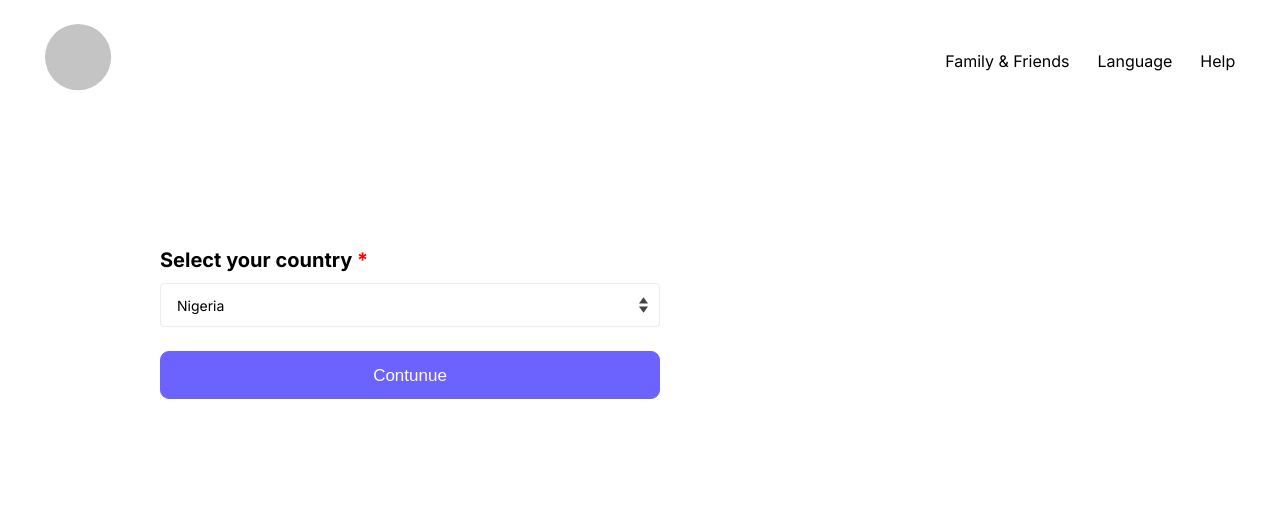
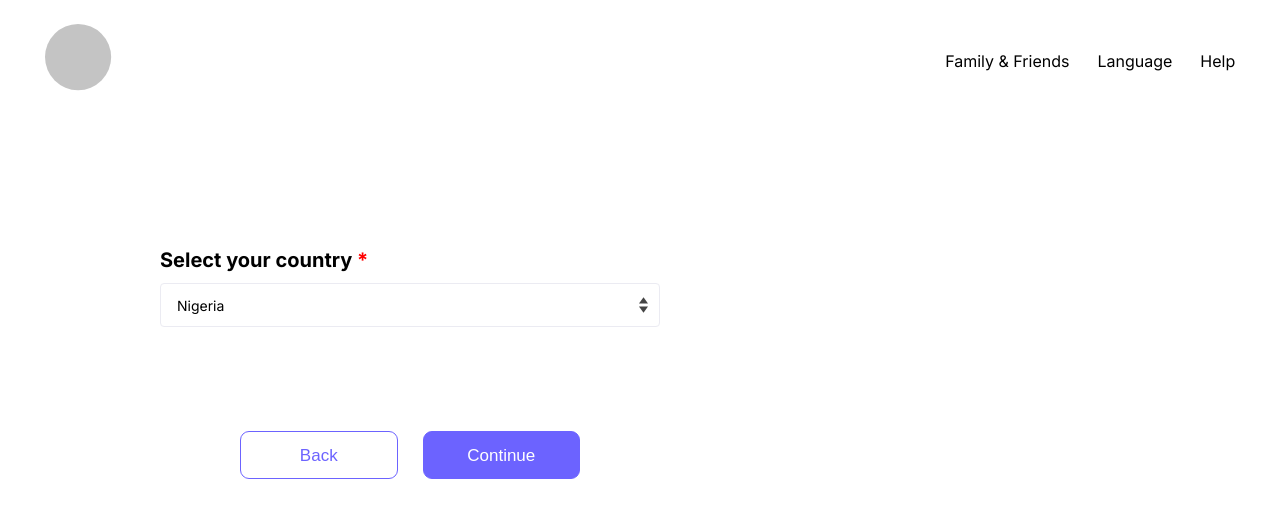
Before and after one commit to victory-a/weTalk-client-ReloadlyXFlutterwave, a React (Create React App) app: page / in a window 1280 px wide. Both pictures are taken after a click on the button "Get Started". Shown: the top 518 px of the page. Built offline with nearby package versions, Linux system fonts and the light colour scheme.

Commit message:
back functionality

```diff
--- a/public/index.html
+++ b/public/index.html
@@ -19,6 +19,8 @@
       rel="stylesheet"
     />
 
+    <script src="https://checkout.flutterwave.com/v3.js"></script>
+
     <title>TopUp X</title>
   </head>
   <body>
--- a/src/components/Button/index.js
+++ b/src/components/Button/index.js
@@ -3,7 +3,11 @@ import styles from "./styles.module.scss";
 
 const Button = props => {
   return (
-    <button type="submit" {...props} className={styles.button}>
+    <button
+      type="submit"
+      {...props}
+      className={`${styles.button} ${props.outline ? styles.outline : ""}`}
+    >
       {props.children}
     </button>
   );
--- a/src/components/Button/styles.module.scss
+++ b/src/components/Button/styles.module.scss
@@ -33,4 +33,10 @@
   svg {
     margin-right: 6px;
   }
+
+  &.outline {
+    color: $secondary;
+    background: $white;
+    border-color: $secondary;
+  }
 }
--- a/src/pages/Home/index.js
+++ b/src/pages/Home/index.js
@@ -12,7 +12,43 @@ import styles from "./styles.module.scss";
 import Mobile from "./steps/Mobile";
 import { useProvider } from "Context/Provider";
 
-const steps = [<Welcome />, <Country />, <Email />, <Amount />, <Mobile />, <Success />];
+const payload = {
+  public_key: "FLWPUBK_TEST-71e737bf406d6173caa00df4246fe29a-X",
+  tx_ref: "RX1",
+  amount: 10,
+  currency: "USD",
+  country: "US",
+  payment_options: " ",
+  // specified redirect URL
+  // redirect_url: "https://callbacks.piedpiper.com/flutterwave.aspx?ismobile=34",
+  meta: {
+    consumer_id: 23,
+    consumer_mac: "92a3-912ba-1192a"
+  },
+  customer: {
+    email: "cornelius@gmail.com",
+    phone_number: "08102909304",
+    name: "Flutterwave Developers"
+  },
+  callback: function(data) {
+    // eslint-disable-next-line no-console
+    console.log(data);
+  },
+  onclose: function() {
+    // close modal
+  }
+  // customizations: {
+  //   title: "My store",
+  //   description: "Payment for items in cart",
+  //   logo: "https://assets.piedpiper.com/logo.png"
+  // }
+};
+
+function pay() {
+  window.FlutterwaveCheckout(payload);
+}
+
+const steps = [<Welcome />, <Country />, <Email />, <Amount />, <Mobile pay={pay} />, <Success />];
 
 const Home = () => {
   const { page } = useProvider();
@@ -20,7 +56,6 @@ const Home = () => {
   return (
     <div className={`${styles.container} ${page !== 0 ? styles.noBg : ""}`}>
       <NavBar />
-
       {steps[page]}
     </div>
   );
--- a/src/pages/Home/steps/Amount.js
+++ b/src/pages/Home/steps/Amount.js
@@ -7,7 +7,7 @@ import Button from "components/Button";
 import styles from "../styles.module.scss";
 
 const Amount = () => {
-  const { goGorward } = useProvider();
+  const { goGorward, goBack } = useProvider();
 
   function handleSubmit(e) {
     e.preventDefault();
@@ -18,7 +18,13 @@ const Amount = () => {
     <div className={styles.stepsContainer}>
       <form onSubmit={handleSubmit}>
         <AmountInput label="Enter amount to top-up" name="amount" placeholder="5,000" required />
-        <Button>Contunue</Button>
+
+        <div className={styles.buttonContainer}>
+          <Button onClick={goBack} outline type="button">
+            Back
+          </Button>
+          <Button onClick={goGorward}>Continue</Button>
+        </div>
       </form>
     </div>
   );
--- a/src/pages/Home/steps/Country.js
+++ b/src/pages/Home/steps/Country.js
@@ -13,7 +13,7 @@ const countries = [
   { label: "Egypt", value: "EGY", flag: flag }
 ];
 const Country = () => {
-  const { goGorward } = useProvider();
+  const { goGorward, goBack } = useProvider();
 
   function handleSubmit(e) {
     e.preventDefault();
@@ -29,7 +29,13 @@ const Country = () => {
           options={countries}
           required
         />
-        <Button>Contunue</Button>
+
+        <div className={styles.buttonContainer}>
+          <Button onClick={goBack} outline type="button">
+            Back
+          </Button>
+          <Button onClick={goGorward}>Continue</Button>
+        </div>
       </form>
     </div>
   );
--- a/src/pages/Home/steps/Email.js
+++ b/src/pages/Home/steps/Email.js
@@ -8,7 +8,7 @@ import Button from "components/Button";
 import styles from "../styles.module.scss";
 
 const Email = () => {
-  const { goGorward } = useProvider();
+  const { goGorward, goBack } = useProvider();
 
   function handleSubmit(e) {
     e.preventDefault();
@@ -25,7 +25,13 @@ const Email = () => {
           type="email"
           required
         />
-        <Button>Contunue</Button>
+
+        <div className={styles.buttonContainer}>
+          <Button onClick={goBack} outline type="button">
+            Back
+          </Button>
+          <Button onClick={goGorward}>Continue</Button>
+        </div>
       </form>
     </div>
   );
--- a/src/pages/Home/steps/Mobile.js
+++ b/src/pages/Home/steps/Mobile.js
@@ -8,12 +8,14 @@ import Button from "components/Button";
 
 import styles from "../styles.module.scss";
 
-const Mobile = () => {
-  const { goGorward } = useProvider();
+const Mobile = ({ pay }) => {
+  // eslint-disable-next-line no-unused-vars
+  const { goGorward, goBack } = useProvider();
 
   function handleSubmit(e) {
     e.preventDefault();
-    goGorward();
+    pay();
+    // goGorward();
   }
 
   return (
@@ -25,10 +27,17 @@ const Mobile = () => {
           placeholder="08012345678"
           required
         />
-        <Button>
-          <AiFillLock />
-          Pay $7.49
-        </Button>
+
+        <div className={styles.buttonContainer}>
+          <Button onClick={goBack} outline type="button">
+            Back
+          </Button>
+
+          <Button>
+            <AiFillLock />
+            Pay $7.49
+          </Button>
+        </div>
       </form>
     </div>
   );
--- a/src/pages/Home/styles.module.scss
+++ b/src/pages/Home/styles.module.scss
@@ -42,6 +42,20 @@
   @include sm {
     margin: unset;
     margin-top: 3rem;
+  }
+
+  display: flex;
+
+  @include sm {
+    flex-direction: column-reverse;
+  }
+
+  & > button {
+    margin-bottom: 2.5rem;
+
+    &:not(:last-of-type) {
+      margin-right: 2.5rem;
+    }
   }
 }
 
```
Also changed, not shown: 1 other file (tests, documents, lock files or other folders).
